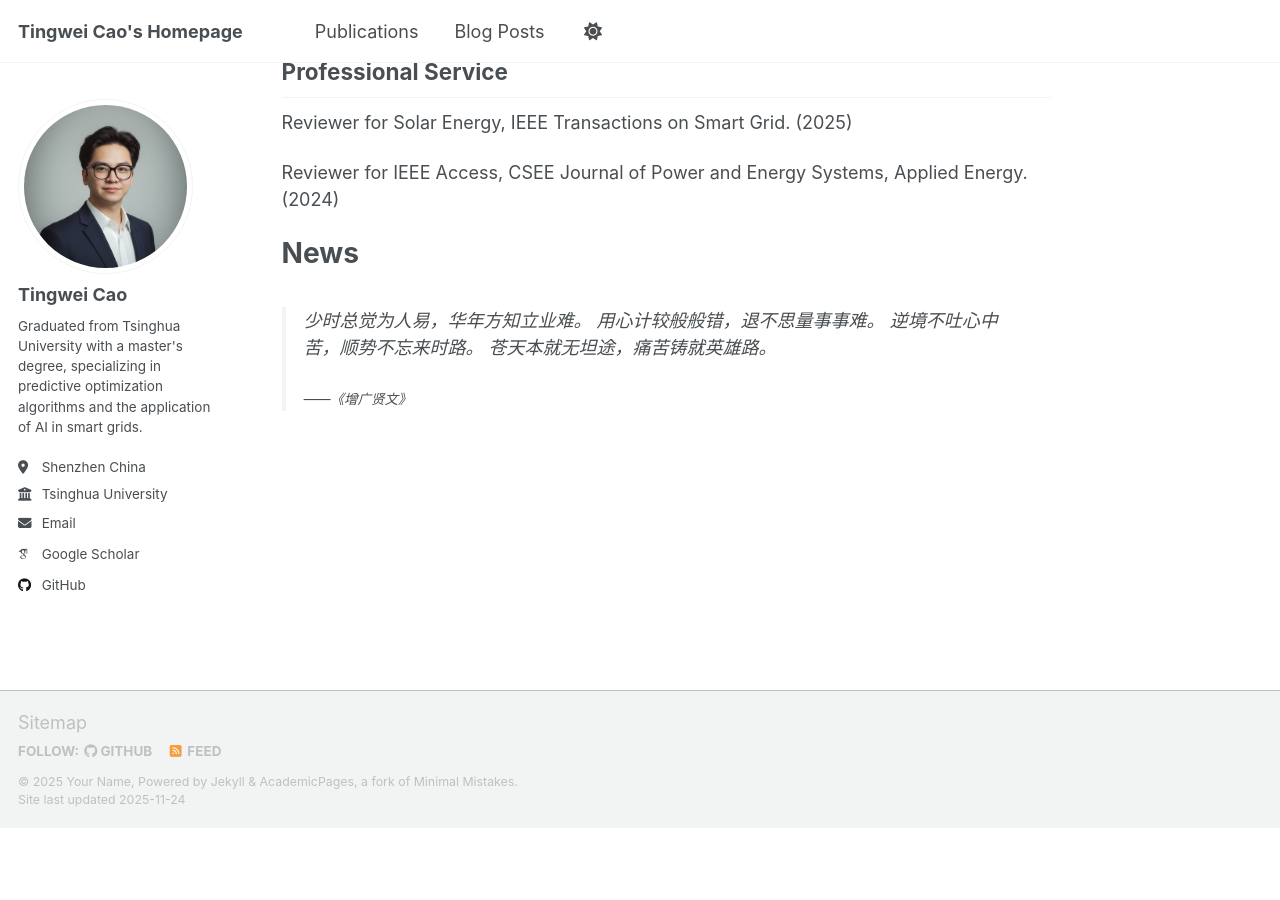
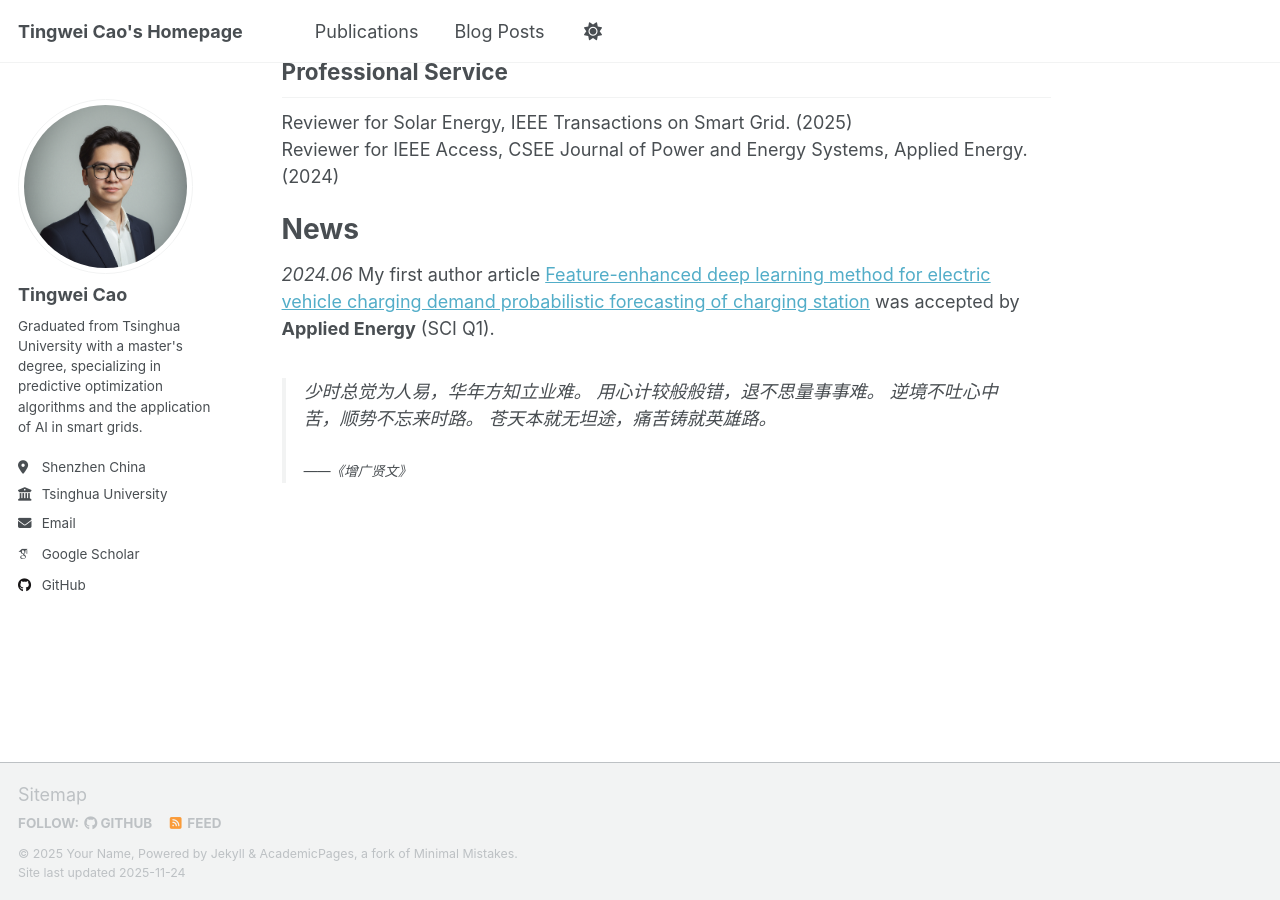
Before and after one commit to tingweicao/tingweicao.github.io, a Jekyll site: the page built from _pages/about.md, in a window 1280 px wide and 900 px high, scrolled down 567 px. Built offline with Jekyll 4.4.1, drawn with Linux system fonts in a browser that asks for light colours; some web fonts are replaced; a script that is not in the unit is left out; before the commit the page ends 1395 px from its top, so only the background shows below that.

Commit message:
Update about.md

```diff
--- a/_pages/about.md
+++ b/_pages/about.md
@@ -20,11 +20,11 @@ _2018.09 - 2022.06_ B.S. in Mathematics, South China University of Technology
 Professional Service
 -----
 Reviewer for Solar Energy, IEEE Transactions on Smart Grid. (2025)
-
 Reviewer for IEEE Access, CSEE Journal of Power and Energy Systems, Applied Energy. (2024)
 
 News
 ======
+_2024.06_ My first author article [Feature-enhanced deep learning method for electric vehicle charging demand probabilistic forecasting of charging station](https://www.sciencedirect.com/science/article/abs/pii/S0306261924011346) was accepted by **Applied Energy** (SCI Q1).
 
 > 少时总觉为人易，华年方知立业难。
 > 用心计较般般错，退不思量事事难。
```
